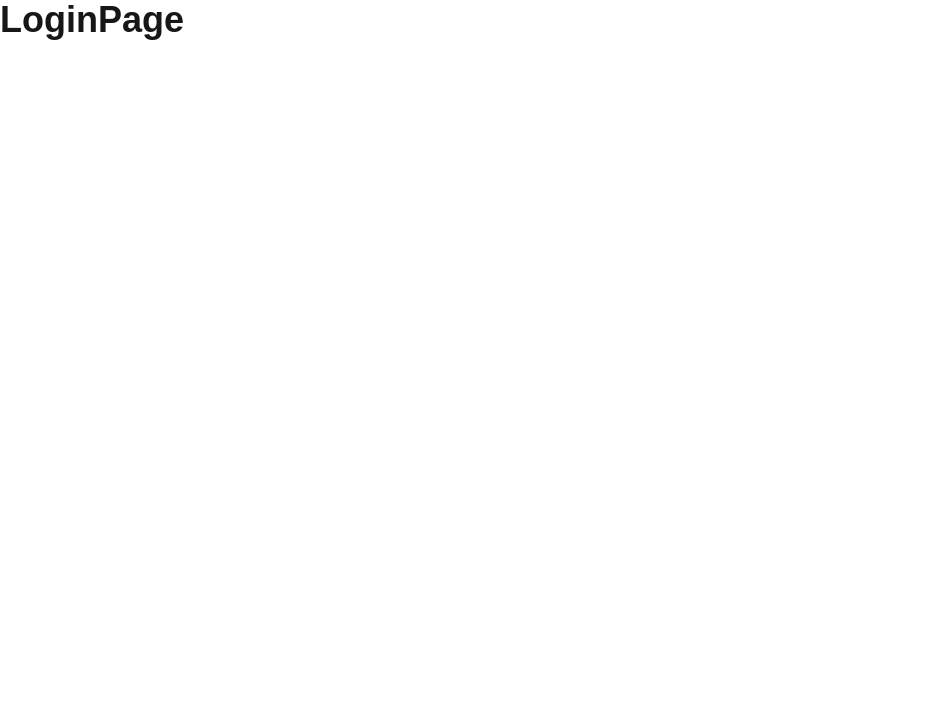
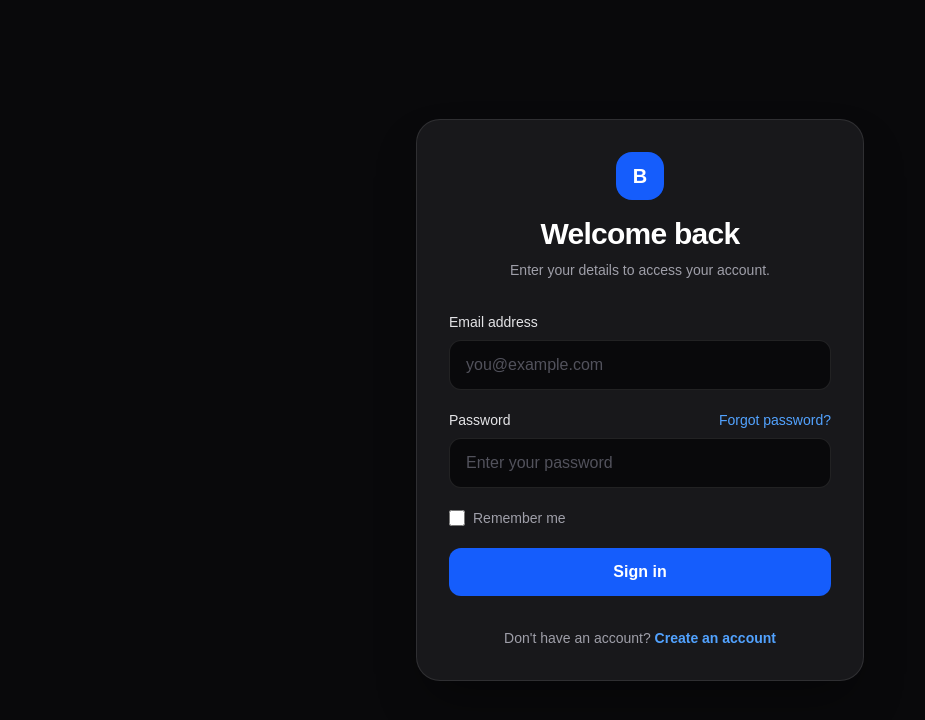
Before and after one commit to SudanBasnet/frontend-1, a Next.js app: page /login in a window 1280 px wide. Shown: the top 720 px of the page, without its empty margins (0-925 px from the left). Built offline with nearby package versions, Linux system fonts and the light colour scheme.

Commit message:
Add: Login form

```diff
--- a/src/app/login/page.js
+++ b/src/app/login/page.js
@@ -1,5 +1,5 @@
-const LoginPage = () => {
-  return <div className="text-4xl font-bold">LoginPage</div>;
-};
+import LoginForm from "@/components/LoginForm/LoginForm";
 
-export default LoginPage;
+export default function LoginPage() {
+  return <LoginForm />;
+}
--- /dev/null
+++ b/src/components/LoginForm/LoginForm.jsx
@@ -0,0 +1,96 @@
+export default function LoginForm() {
+  return (
+    <section className="flex min-h-screen items-center justify-center bg-zinc-950 px-4 py-12">
+      <div className="w-full max-w-md rounded-3xl border border-white/10 bg-zinc-900 p-8 shadow-2xl shadow-black/40">
+        <div className="mb-8 text-center">
+          <div className="mx-auto mb-4 flex size-12 items-center justify-center rounded-2xl bg-blue-600 text-xl font-bold text-white">
+            B
+          </div>
+
+          <h1 className="text-3xl font-bold tracking-tight text-white">
+            Welcome back
+          </h1>
+
+          <p className="mt-2 text-sm text-zinc-400">
+            Enter your details to access your account.
+          </p>
+        </div>
+
+        <form className="space-y-5">
+          <div>
+            <label
+              htmlFor="email"
+              className="mb-2 block text-sm font-medium text-zinc-200"
+            >
+              Email address
+            </label>
+
+            <input
+              id="email"
+              name="email"
+              type="email"
+              placeholder="you@example.com"
+              autoComplete="email"
+              required
+              className="w-full rounded-xl border border-white/10 bg-zinc-950 px-4 py-3 text-white outline-none transition placeholder:text-zinc-600 focus:border-blue-500 focus:ring-4 focus:ring-blue-500/10"
+            />
+          </div>
+
+          <div>
+            <div className="mb-2 flex items-center justify-between">
+              <label
+                htmlFor="password"
+                className="text-sm font-medium text-zinc-200"
+              >
+                Password
+              </label>
+
+              <button
+                type="button"
+                className="text-sm font-medium text-blue-400 transition hover:text-blue-300"
+              >
+                Forgot password?
+              </button>
+            </div>
+
+            <input
+              id="password"
+              name="password"
+              type="password"
+              placeholder="Enter your password"
+              autoComplete="current-password"
+              required
+              className="w-full rounded-xl border border-white/10 bg-zinc-950 px-4 py-3 text-white outline-none transition placeholder:text-zinc-600 focus:border-blue-500 focus:ring-4 focus:ring-blue-500/10"
+            />
+          </div>
+
+          <label className="flex w-fit cursor-pointer items-center gap-2 text-sm text-zinc-400">
+            <input
+              name="remember"
+              type="checkbox"
+              className="size-4 rounded border-zinc-700 accent-blue-600"
+            />
+            Remember me
+          </label>
+
+          <button
+            type="button"
+            className="w-full rounded-xl bg-blue-600 px-4 py-3 font-semibold text-white transition hover:bg-blue-500 focus:outline-none focus:ring-4 focus:ring-blue-500/30"
+          >
+            Sign in
+          </button>
+        </form>
+
+        <p className="mt-8 text-center text-sm text-zinc-400">
+          Don&apos;t have an account?{" "}
+          <button
+            type="button"
+            className="font-semibold text-blue-400 transition hover:text-blue-300"
+          >
+            Create an account
+          </button>
+        </p>
+      </div>
+    </section>
+  );
+}
```
